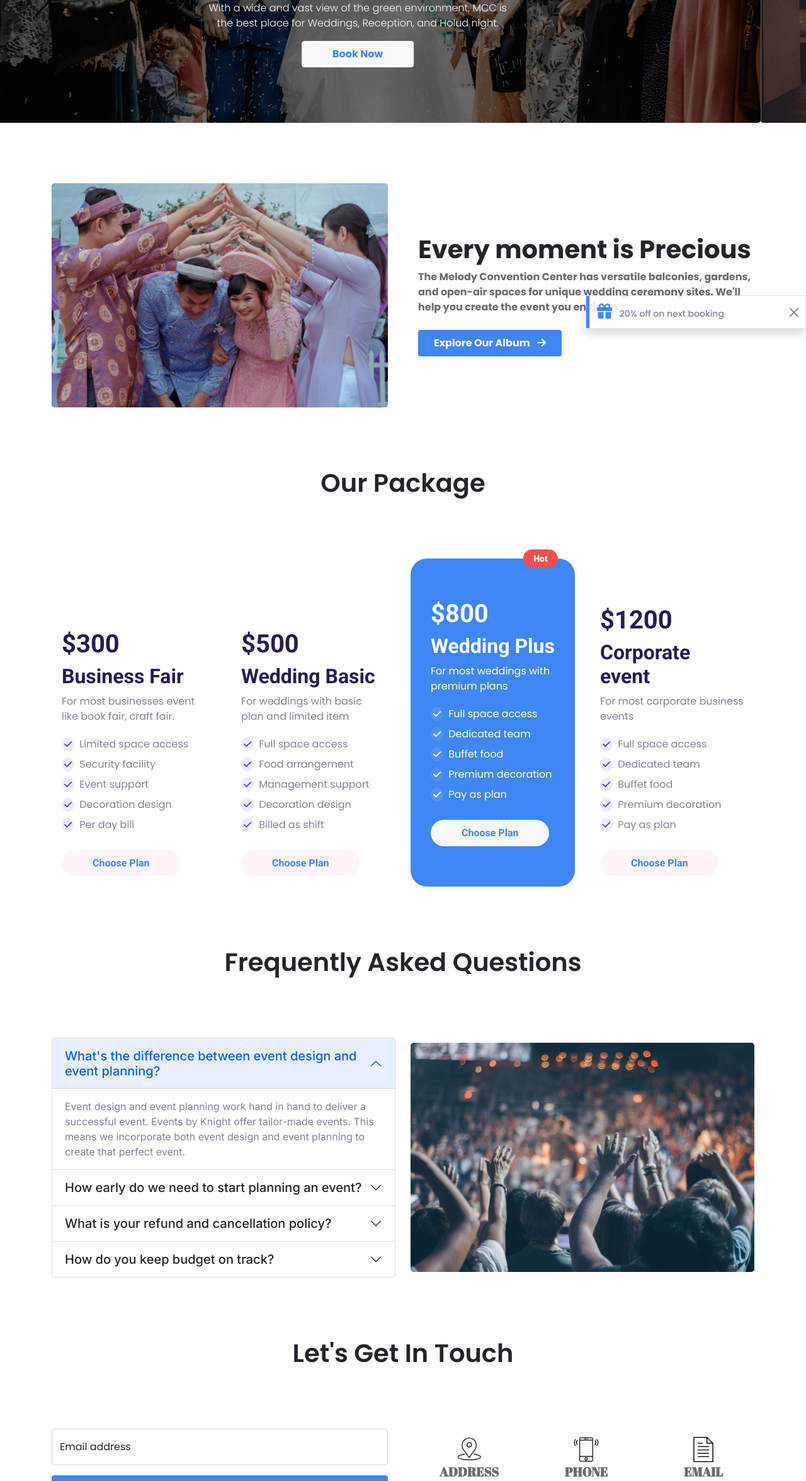
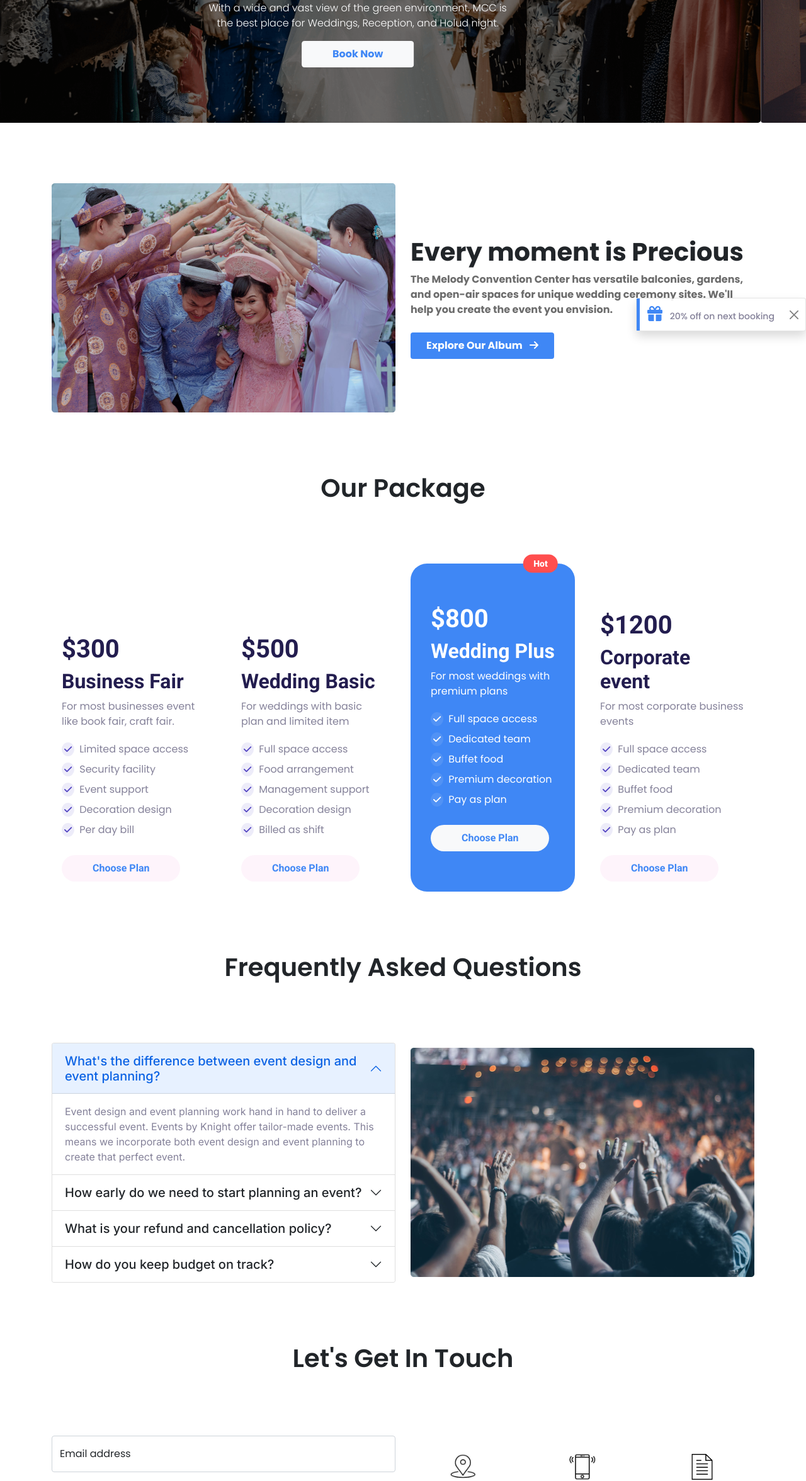
Before and after one commit to azizurrahman-zero/melody-convention-center, a plain HTML site: page index.html in a window 1280 px wide. Shown: the part 412-2764 px from the top of the page at 63% size. Drawn offline with nearby package versions, Linux system fonts and the light colour scheme.

Commit message:
all added

```diff
--- a/css/style.css
+++ b/css/style.css
@@ -69,3 +69,7 @@ footer{
     background-color: #0B0D17;
     color: #D9DBE1;;
 }
+
+.toast-width{
+    width: 270px;
+}
--- a/index.html
+++ b/index.html
@@ -120,11 +120,11 @@
         <!-- Album Section Start -->
         <section class="py-5 position-relative">
             <div class="container">
-                <div class="row gx-5 align-items-center">
-                    <div class="col-6">
+                <div class="row align-items-center">
+                    <div class="col-sm-6">
                         <img class="img-fluid" src="images/wedding.png" alt="">
                     </div>
-                    <div class="col-6">
+                    <div class="col-sm-6">
                         <h1 class="fw-bold mb-2">Every moment is Precious</h1>
                         <p class="fw-bold color-grayest mb-4">The Melody Convention Center has versatile balconies,
                             gardens,
@@ -136,8 +136,8 @@
                 </div>
             </div>
             <!-- Toast Start -->
-            <div class="toast show align-items-center position-absolute top-50 end-0" role="alert" aria-live="assertive"
-                aria-atomic="true">
+            <div class="toast show align-items-center position-absolute top-50 end-0 toast-width" role="alert"
+                aria-live="assertive" aria-atomic="true">
                 <div class="d-flex border-start border-5 border-sky">
                     <div class="toast-body fw-medium color-gray"><i class="fas fa-gift fs-4 pe-2 color-sky"></i> 20% off
                         on next
@@ -308,7 +308,7 @@
         <section class="container py-5">
             <h1 class="text-center mb-5 pb-5 font-poppins fw-semi-bold">Frequently Asked Questions</h1>
             <div class="row align-items-center font-inter">
-                <div class="col-6">
+                <div class="col-md-6">
                     <div class="accordion" id="accordionExample">
                         <div class="accordion-item">
                             <h2 class="accordion-header" id="headingOne">
@@ -380,7 +380,7 @@
                         </div>
                     </div>
                 </div>
-                <div class="col-6">
+                <div class="col-md-6">
                     <img class="img-fluid" src="images/people.png" alt="">
                 </div>
             </div>
@@ -391,8 +391,8 @@
         <section>
             <div class="container my-5">
                 <h1 class="text-center mb-5 pb-5 font-poppins fw-semi-bold">Let's Get In Touch</h1>
-                <div class="row align-items-center gx-5">
-                    <div class="col-6 d-flex justify-content-center flex-column">
+                <div class="row align-items-center ">
+                    <div class="col-md-6 d-flex justify-content-center flex-column">
                         <div class="form-floating mb-3">
                             <input type="email" class="form-control" id="floatingInput" placeholder="name@example.com">
                             <label for="floatingInput">Email address</label>
@@ -400,19 +400,19 @@
                         <button type="submit" class="btn text-white fw-bold px-4 py-2 bg-sky">Subscribe <i
                                 class="fas fa-arrow-right ps-2"></i></button>
                     </div>
-                    <div class="col-6">
-                        <div class="row">
-                            <div class="col-4 d-flex flex-column align-items-center">
+                    <div class="col-md-6">
+                        <div class="row gy-3 mt-3">
+                            <div class="col-md-4 d-flex flex-column align-items-center">
                                 <img class="w-25" src="images/icons/icon-1.jpg" alt="icon-1">
                                 <h5 class="text-uppercase fw-bold pt-1 mb-0 color-grayest font-abril">Address</h5>
                                 <p class="m-0 small">394 Elk Rd Little</p>
                             </div>
-                            <div class="col-4 d-flex flex-column align-items-center">
+                            <div class="col-md-4 d-flex flex-column align-items-center">
                                 <img class="w-25" src="images/icons/icon-2.jpg" alt="icon-2">
                                 <h5 class="text-uppercase fw-bold pt-1 mb-0 color-grayest font-abril">Phone</h5>
                                 <p class="m-0 small">02 8916314</p>
                             </div>
-                            <div class="col-4 d-flex flex-column align-items-center">
+                            <div class="col-md-4 d-flex flex-column align-items-center">
                                 <img class="w-25" src="images/icons/icon-3.png" alt="icon-3">
                                 <h5 class="text-uppercase fw-bold pt-1 mb-0 color-grayest font-abril">Email</h5>
                                 <p class="m-0 small">mcc@info.com</p>
@@ -431,18 +431,20 @@
     <!-- Footer Start -->
     <footer>
         <div class="container font-manrope mt-5">
-            <div class="row align-items-center py-5">
-                <div class="col-9">
+            <div class="row align-items-center py-5 mx-auto">
+                <div class="col-md-9">
                     <p class="small mb-0"> &copy; 2022 bike. All rights reserved</p>
                 </div>
-                <div class="col-3">
+                <div class="col-md-3">
                     <p class="fw-medium">Get the App</p>
+                    <div class="d-flex flex-column">
                         <a href="https://apps.apple.com/us/app/wedding-planner-by-the-knot/id457941553">
                             <img class="img-fluid mb-3" src="images/app-store.png" alt="">
                         </a>
                         <a href="https://play.google.com/store/apps/details?id=com.bridestory.user">
                             <img class="img-fluid" src="images/play-store.png" alt="">
                         </a>
+                    </div>
                 </div>
             </div>
         </div>
```
Also changed, not shown: images/icons/menu.svg (added). Lines whose indentation alone changed are shown as unchanged.
